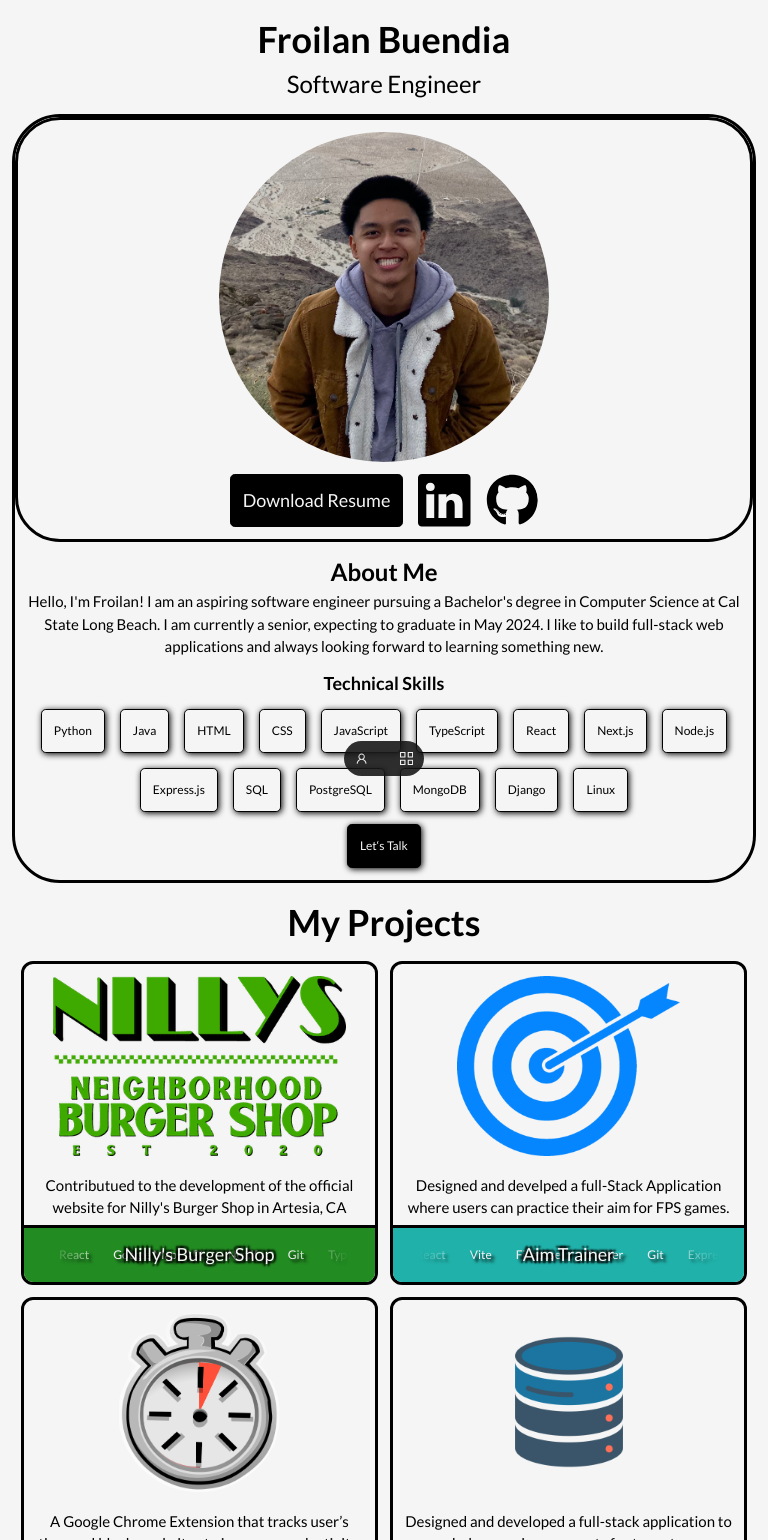
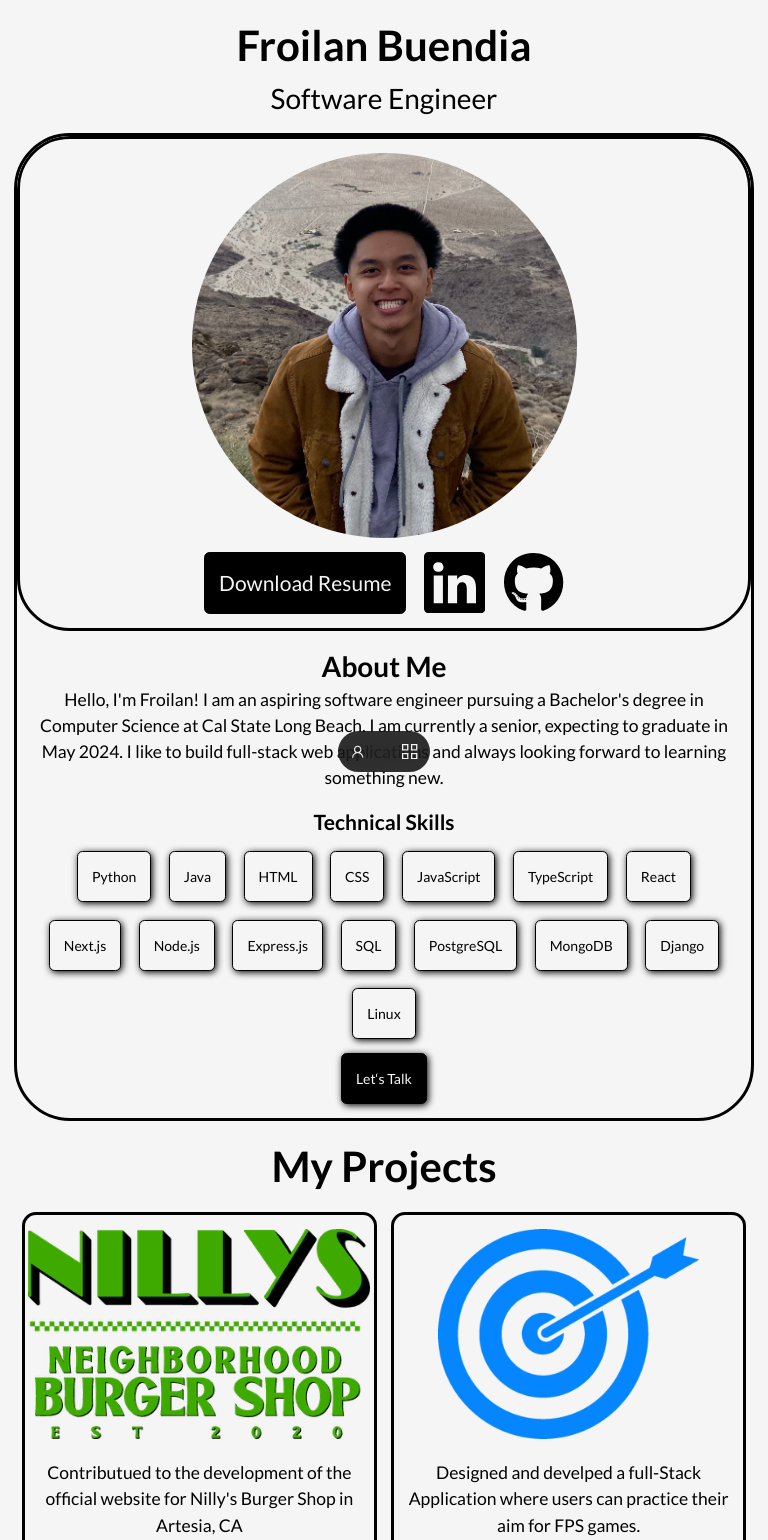
Before and after one commit to froilanbuendia/froilanbuendia, a Next.js app in the folder frontend/: page / in a window 768 px wide. Shown: the top 1540 px of the page. Built offline with nearby package versions, Linux system fonts and the light colour scheme.

Commit message:
increased tablet font size to 14

```diff
--- a/frontend/app/globals.css
+++ b/frontend/app/globals.css
@@ -38,12 +38,6 @@ html {
 
 @media (min-width: 768px) and (max-width: 991px) {
   html {
-    font-size: 12px;
-  }
-}
-
-@media (min-width: 992px) and (max-width: 1279px) {
-  html {
     font-size: 14px;
   }
 }
--- a/frontend/app/sections/projects/projects.module.css
+++ b/frontend/app/sections/projects/projects.module.css
@@ -189,18 +189,18 @@
 }
 @media (min-width: 424px) and (max-width: 549px) {
   .scroller {
-    width: 40rem;
+    width: 37.5rem;
   }
 }
 
 @media (min-width: 550px) and (max-width: 991px) {
   .scroller {
-    width: 25rem;
+    width: 22.5rem;
   }
 }
 
 @media (min-width: 992px) and (max-width: 1279px) {
   .scroller {
-    width: 30rem;
+    width: 25rem;
   }
 }
```
